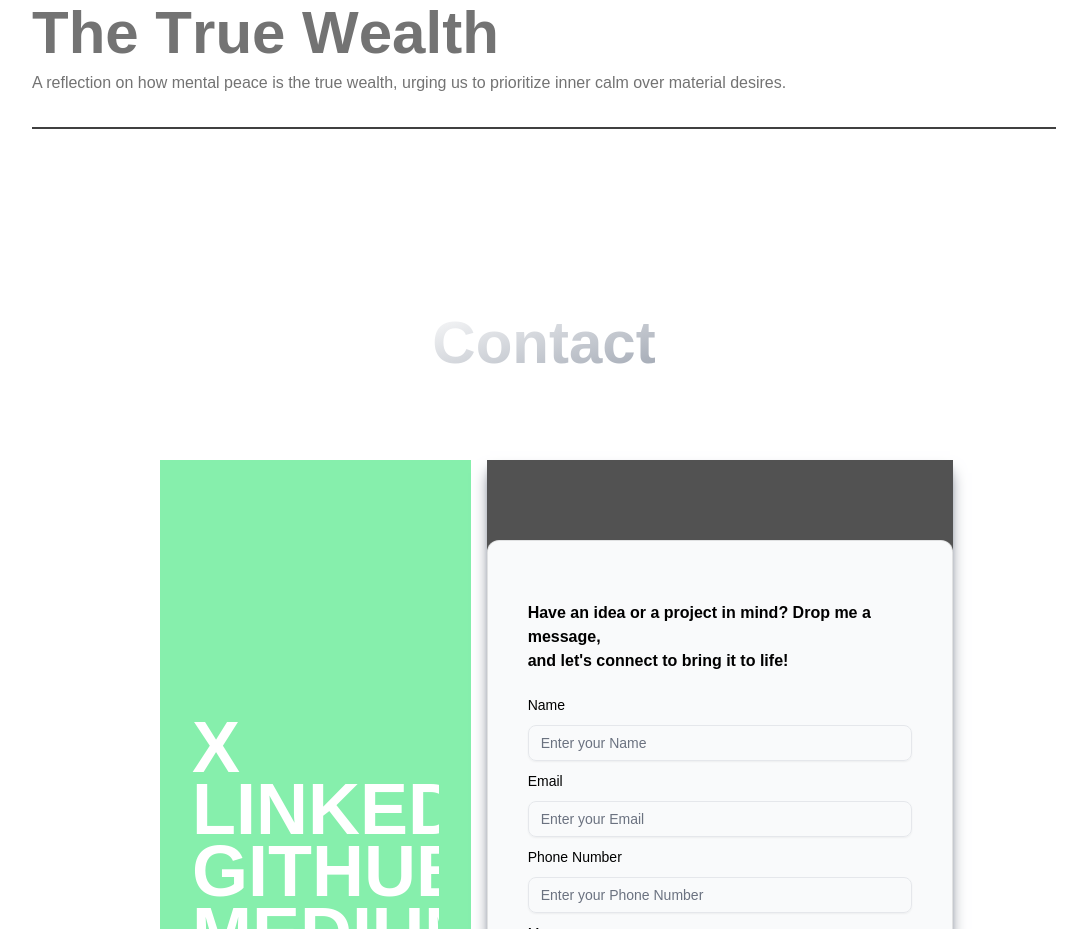
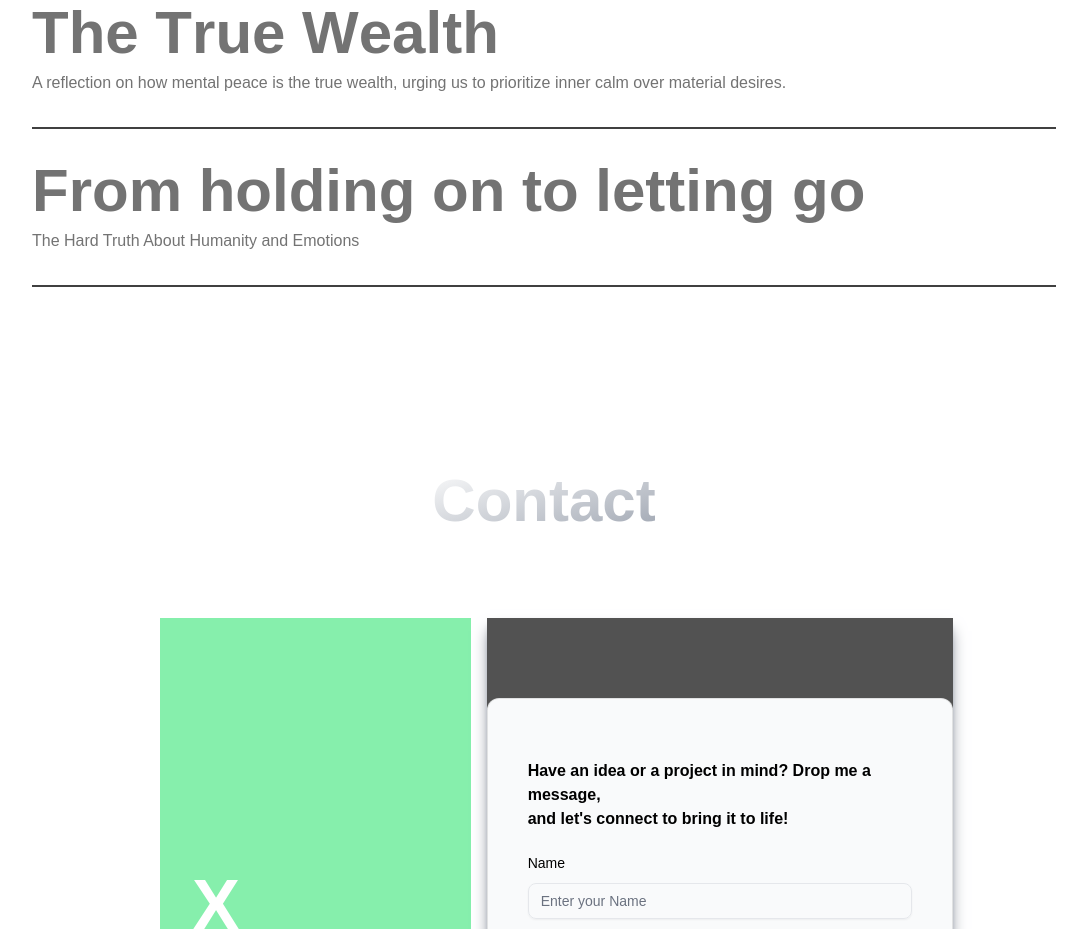
Before and after one commit to Sauravsingh1719/portfolio, a Next.js app: page / in a window 1280 px wide. Shown: the part 3140-4069 px from the top of the page, without its empty margins (96-1183 px from the left). Built offline with nearby package versions, Linux system fonts and the light colour scheme; grey boxes are pictures that could not be loaded.

Commit message:
Updated Writing.tsx

```diff
--- a/src/components/Writing.tsx
+++ b/src/components/Writing.tsx
@@ -48,6 +48,12 @@ export const Writing = () => {
             subheading="A reflection on how mental peace is the true wealth, urging us to prioritize inner calm over material desires."
             imgSrc="https://miro.medium.com/v2/resize:fit:720/format:webp/1*az2THrjI-yu0ysNYdJVmmQ.jpeg"
             href="https://medium.com/@sauravs1719/the-true-wealth-beyond-money-and-materialism-15040d30b179"
+          />
+<Link
+            heading="From holding on to letting go"
+            subheading="The Hard Truth About Humanity and Emotions"
+            imgSrc="/images/writing/3.png"
+            href="https://medium.com/@sauravs1719/from-holding-on-to-letting-go-d660f4f0ac27"
           />
         </div>
       </section>
```
